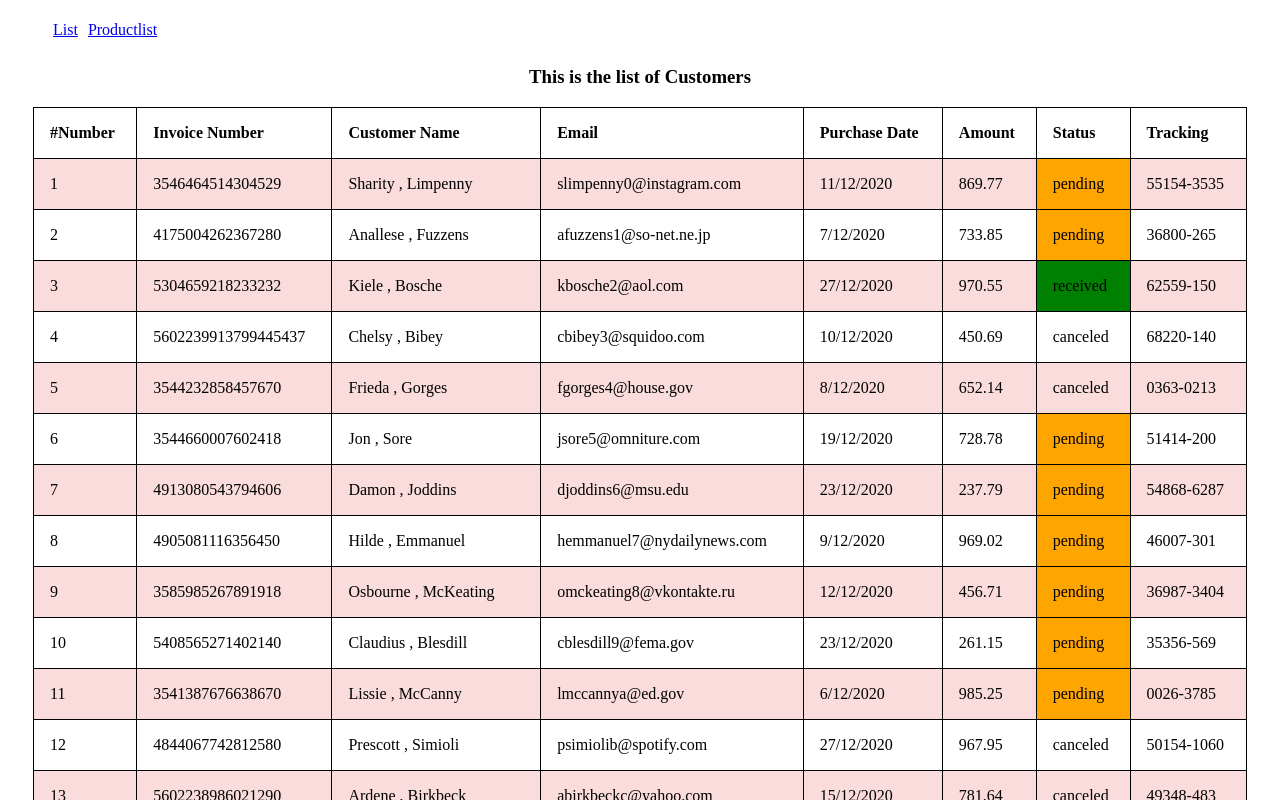
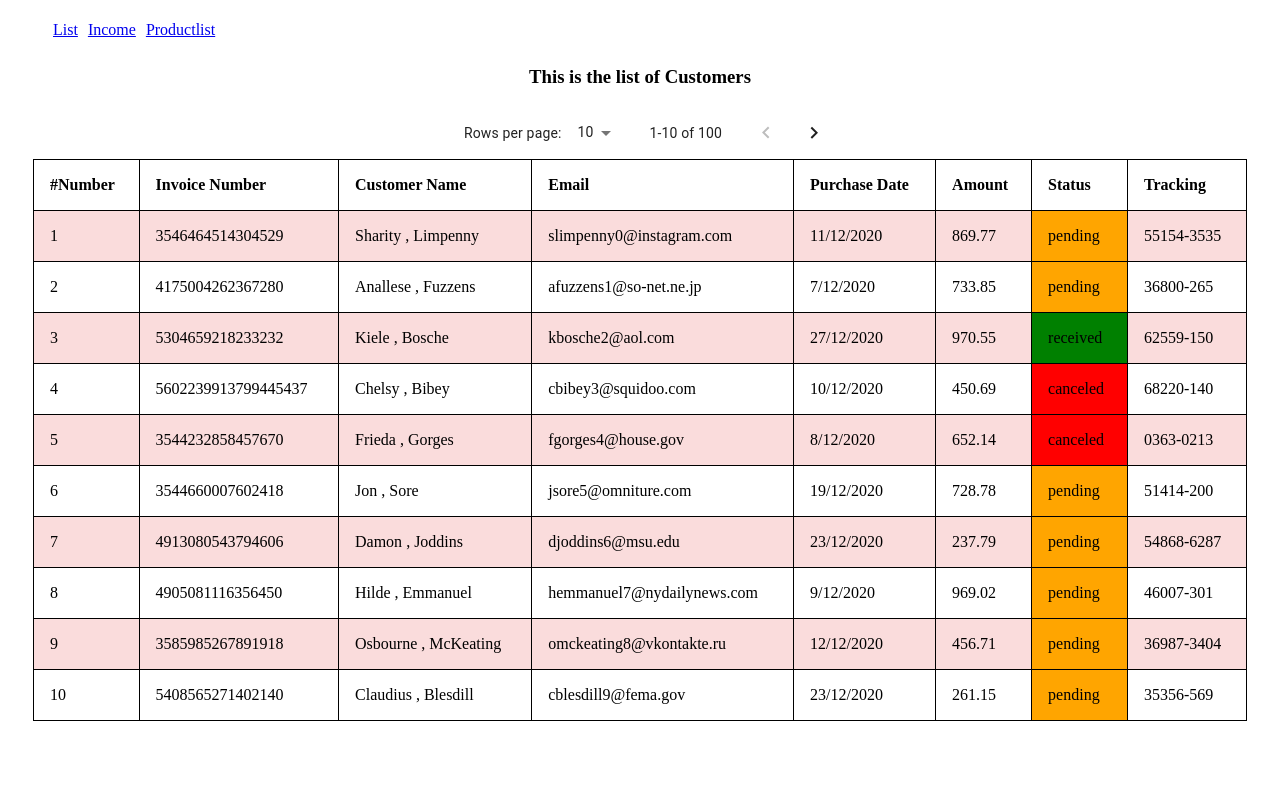
Before and after one commit to ErmatovRustam/dashboard-earthy-being, a React (Create React App) app: page /list in a window 1280 px wide. Shown: the top 800 px of the page. Built offline with nearby package versions, Linux system fonts and the light colour scheme.

Commit message:
added pagination and income pie chart

```diff
--- a/src/App.js
+++ b/src/App.js
@@ -2,7 +2,9 @@ import './App.css';
 import React from 'react'
 import { BrowserRouter as Router, Switch, Route, Link } from "react-router-dom"
 import List from './components/list/list'
+import Income from './components/income/income'
 import Productlist from './components/product-list/productlist'
+
 
 function App() {
   return (
@@ -13,6 +15,9 @@ function App() {
             <Link to = '/list'>List</Link>
           </li>
           <li>
+            <Link to = '/income'>Income</Link>
+          </li>
+          <li>
             <Link to = '/productlist'>Productlist</Link>
           </li>
         </ul>
@@ -20,6 +25,9 @@ function App() {
       <Switch>
         <Route path='/list'>
           <List />
+        </Route>
+        <Route path='/income'>
+          <Income />
         </Route>
         <Route path='/productlist'>
           <Productlist />
--- /dev/null
+++ b/src/components/income/income.css
@@ -0,0 +1,38 @@
+table {
+  border-collapse: collapse;
+  border-spacing: 0;
+  width: 100%;
+  border: 1px solid #ddd;
+}
+
+th, td {
+  text-align: left;
+  padding: 16px;
+  border: 1px solid;
+}
+
+tr:nth-child(even) {
+  background-color: #fadcdc;
+}
+tr:status(even) {
+  background-color: #fadcdc;
+}
+h3{
+    display: flex;
+    justify-content: center;
+    margin-top: 30px;
+}
+.list{
+    padding: 15px;
+    margin: 10px;
+    padding-top: 20px;
+}
+.received{
+    background-color: green;
+}
+.cancelled{
+    background-color: red;
+}
+.pending{
+    background-color: orange;
+}
--- /dev/null
+++ b/src/components/income/income.jsx
@@ -0,0 +1,22 @@
+import React, { useState, useEffect } from 'react'
+import { Bar } from 'react-chartjs-2';
+import { PieChart } from 'react-minimal-pie-chart';
+import dat from '../../data/data'
+import './income.css'
+
+export default function Dashboard() {
+    return(
+        <div className='income'>
+                <PieChart style={{ height: '400px', top: 20 }}
+                data={[
+                    { title: 'Received', value: dat.total.sumReceived, color: '#00ff00', filltext: 'A'},
+                    { title: 'Cancelled', value: dat.total.sumCancelled, color: '#FF0000' },
+                    { title: 'Pending', value: dat.total.sumPending, color: '#FFA500'},
+                 ]}
+            />;
+            <h3>Cancelled :  { dat.total.sumCancelled}</h3>
+            <h3>Received :  { dat.total.sumReceived}</h3>
+            <h3>Pending :  { dat.total.sumPending}</h3>
+       </div>
+   )
+}
--- a/src/components/list/list.css
+++ b/src/components/list/list.css
@@ -27,10 +27,16 @@ h3{
     margin: 10px;
     padding-top: 20px;
 }
+
+.page{
+    display: flex;
+    justify-content: center;
+}
+
 .received{
     background-color: green;
 }
-.cancelled{
+.canceled{
     background-color: red;
 }
 .pending{
--- a/src/components/list/list.jsx
+++ b/src/components/list/list.jsx
@@ -1,11 +1,29 @@
 import React, { useState, useEffect } from 'react'
-import data from '../../data/data'
+import { Pagination, PaginationItem, PaginationLink } from 'reactstrap';
+import TablePagination from "@material-ui/core/TablePagination";
+// import axios from "axios";
+import dat from '../../data/data'
 import './list.css'
 
 export default function Dashboard() {
+    const [data, setData] = useState(dat);
+    const [page, setPage] = useState(0);
+    const [rowsPerPage, setRowsPerPage] = useState(10);
+    const handleChangePage = (event, newPage) => { setPage(newPage);};
+    const handleChangeRowsPerPage = (event) => {setRowsPerPage(parseInt(event.target.value, 10));setPage(0);};
     return (
         <div className = 'list'>
             <h3>This is the list of Customers</h3>
+            <div className="page">
+                <TablePagination
+                component="div"
+                count={data.dashBoardData.length}
+                page={page}
+                onChangePage={handleChangePage}
+                rowsPerPage={rowsPerPage}
+                onChangeRowsPerPage={handleChangeRowsPerPage}
+            />
+            </div>
             <table>
                 <tr>
                     <th>#Number</th>
@@ -17,9 +35,11 @@ export default function Dashboard() {
                     <th>Status</th>
                     <th>Tracking</th>
                 </tr>
-                {data.dashBoardData.map((el,ind) => {
-                return (
-                    <tr>
+                {data.dashBoardData.map((el, ind) => {
+                    console.log(el)
+                    if (ind >= page * rowsPerPage && ind < rowsPerPage * page + rowsPerPage) {
+                        return(
+                        <tr>
                         <td>{ind + 1 }</td>
                         <td>{el.invoice }</td>
                         <td>{el.first_name} , {el.last_name }</td>
@@ -28,8 +48,8 @@ export default function Dashboard() {
                         <td>{el.amount}</td>
                         <td className = {el.status}>{el.status }</td>
                         <td>{el.tracking }</td>
-                    </tr>
-                  )
+                    </tr>)
+                    }
                 })}
             </table>
 
--- a/src/data/data.js
+++ b/src/data/data.js
@@ -105,5 +105,19 @@ let productListData = [
         test1: 'test1'
     }
 ]
+let total = {
+     sumReceived : 0,
+     sumCancelled : 0,
+     sumPending : 0
+}
+dashBoardData.map(el => {
+    if (el.status === 'received') {
+        total.sumReceived+= Number(el.amount)
+    }else if (el.status === 'canceled') {
+        total.sumCancelled += Number(el.amount)
+    }else if (el.status === 'pending') {
+        total.sumPending += Number(el.amount)
+    }
+})
 
-module.exports = {dashBoardData, productListData}
+module.exports = {total, dashBoardData, productListData}
```
Also changed, not shown: package.json (+8 -1 lines), 2 other files (tests, documents, lock files or other folders).
